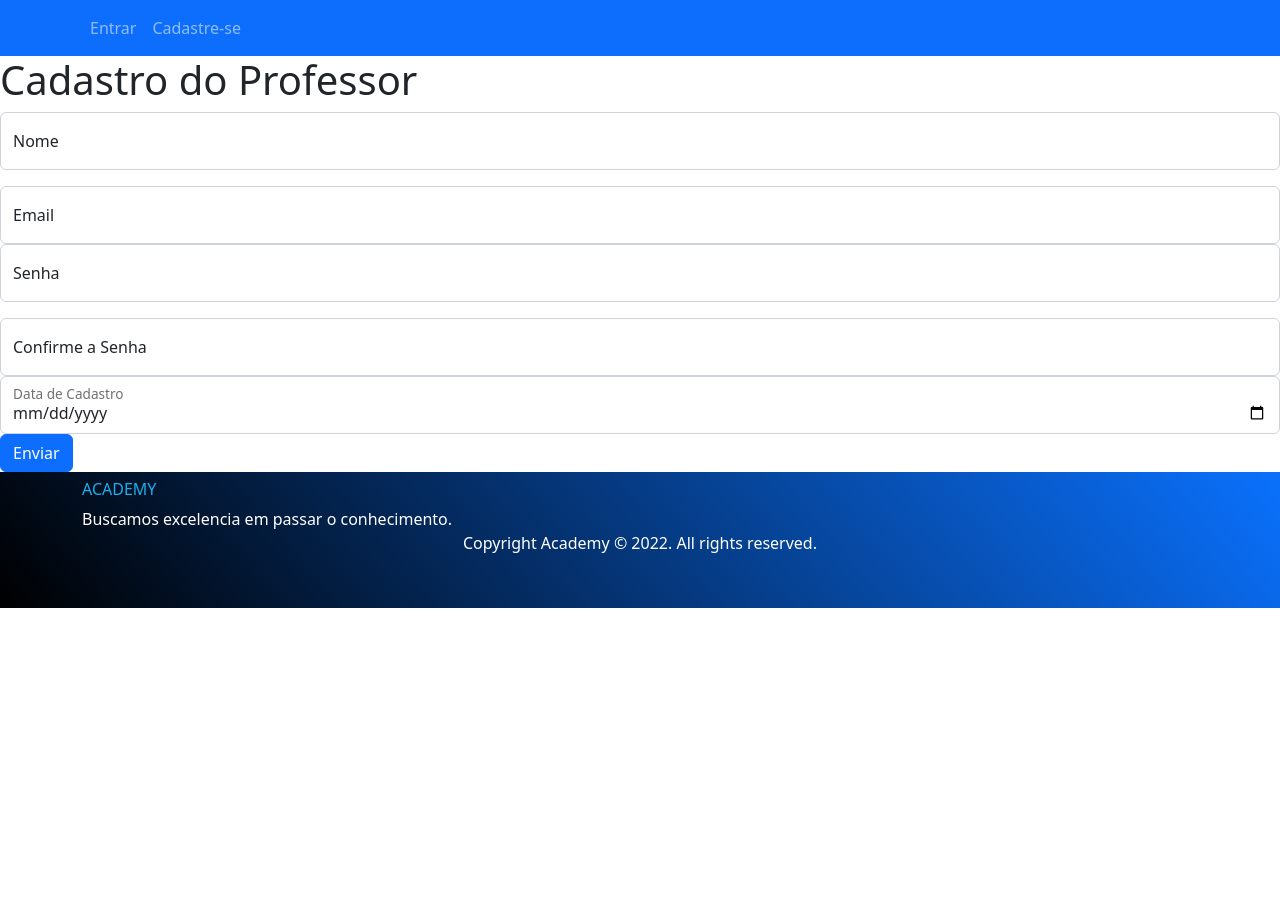
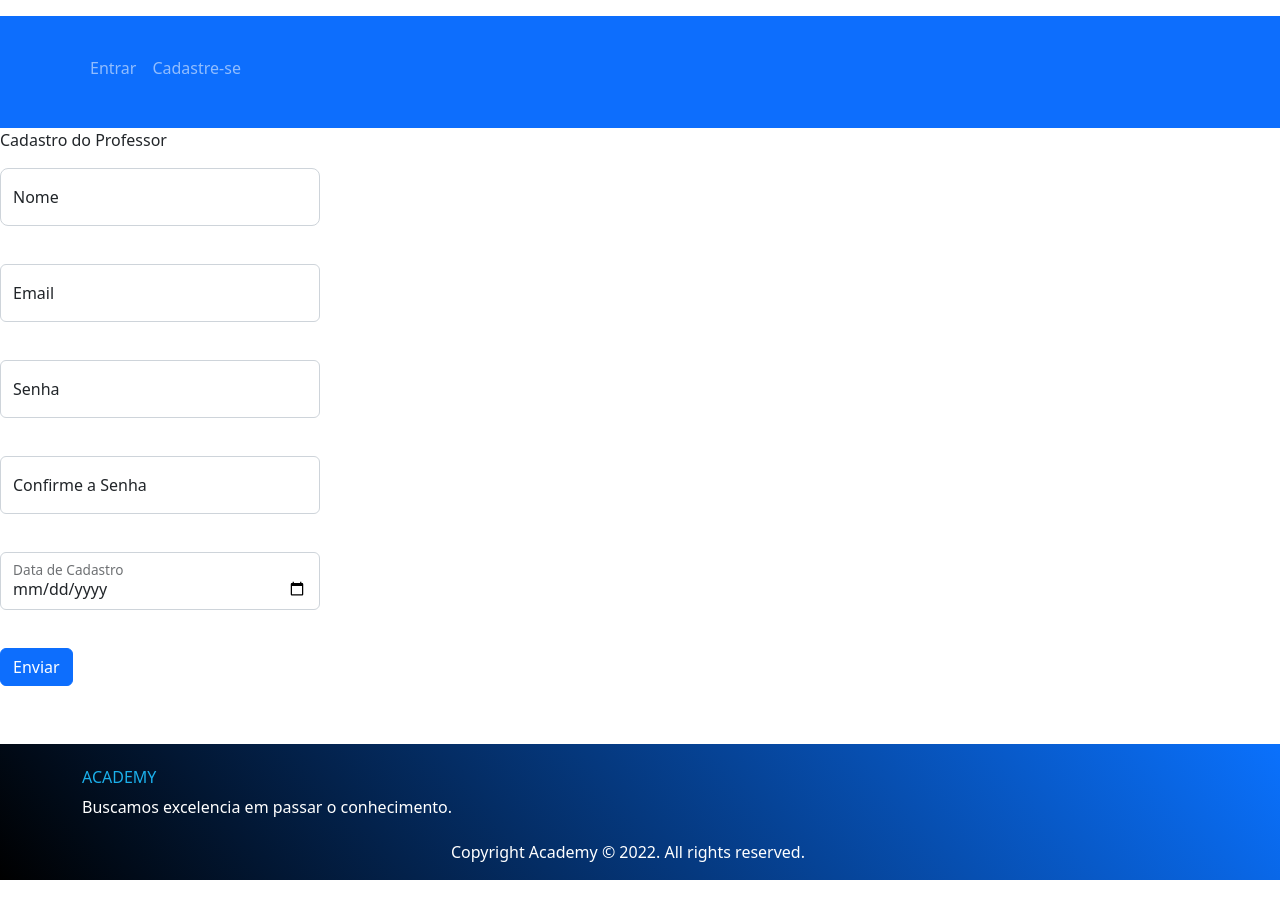
Before and after one commit to Nowazeski/tcc1, a React (Create React App) app in the folder projeto/: page / in a window 1280 px wide. Before the commit the page ends 800 px from the top, so only its background shows below. Built offline with nearby package versions, Linux system fonts and the light colour scheme.

Commit message:
tela cadastro dimensionada

```diff
--- a/projeto/src/pages/Cadastrar/cadastro.css
+++ b/projeto/src/pages/Cadastrar/cadastro.css
@@ -1,3 +1,5 @@
 div{
-
+    height: 10vh;
+    width: 100%;
+    margin-top: 2vh;
 }
--- a/projeto/src/pages/Cadastrar/index.jsx
+++ b/projeto/src/pages/Cadastrar/index.jsx
@@ -12,56 +12,61 @@ function Cadastrar() {
   return (
     <>
 
-      <h1>Cadastro do Professor</h1>
+      <bold1>Cadastro do Professor</bold1>
 
-
-      <Form.Floating className="mb-3">
+      <Col xs={3}>
+      <><Form.Floating className="mb-3">
         <Form.Control
           id="floatingInputCustom"
           type="name"
           placeholder="name"
+          size="lg"
         />
         <label htmlFor="floatingInputCustom">Nome</label>
-      </Form.Floating>
+      </Form.Floating></></Col>
 
-      <Form.Floating>
+      <Col xs={3}>
+      <><Form.Floating>
         <Form.Control
           id="floatingInputCustom"
           type="email"
           placeholder="name@example.com"
         />
         <label htmlFor="floatingInputCustom">Email</label>
-      </Form.Floating>
+      </Form.Floating></></Col>
 
-      <Form.Floating className="mb-3">
+      <Col xs={3}>
+      <div><Form.Floating className="mb-3">
         <Form.Control
           id="floatingPasswordCustom"
           type="password"
           placeholder="name@example.com"
         />
         <label htmlFor="floatingPasswordCustom">Senha</label>
-      </Form.Floating>
+      </Form.Floating></div></Col>
 
-      <Form.Floating>
+      <Col xs={3}>
+      <div><Form.Floating>
         <Form.Control
           id="floatingPasswordCustom"
           type="password"
           placeholder="Password"
         />
         <label htmlFor="floatingPasswordCustom">Confirme a Senha</label>
-      </Form.Floating>
+      </Form.Floating></div></Col>
 
-
-      <Form.Floating>
+      <Col xs={3}>
+     <div><Form.Floating>
         <Form.Control
           id="ffloatingInputCustom"
           type="date"
           placeholder="DD/MM/YYYY"
         />
         <label htmlFor="floatingInputCustom">Data de Cadastro</label>
-      </Form.Floating>
+      </Form.Floating></div></Col>
 
-      <Button variant="primary">Enviar</Button>{' '}
+      <div> <Button variant="primary">Enviar</Button>{' '}</div>
+
     </>
 
 
```
Also changed, not shown: 2 other files (tests, documents, lock files or other folders).
